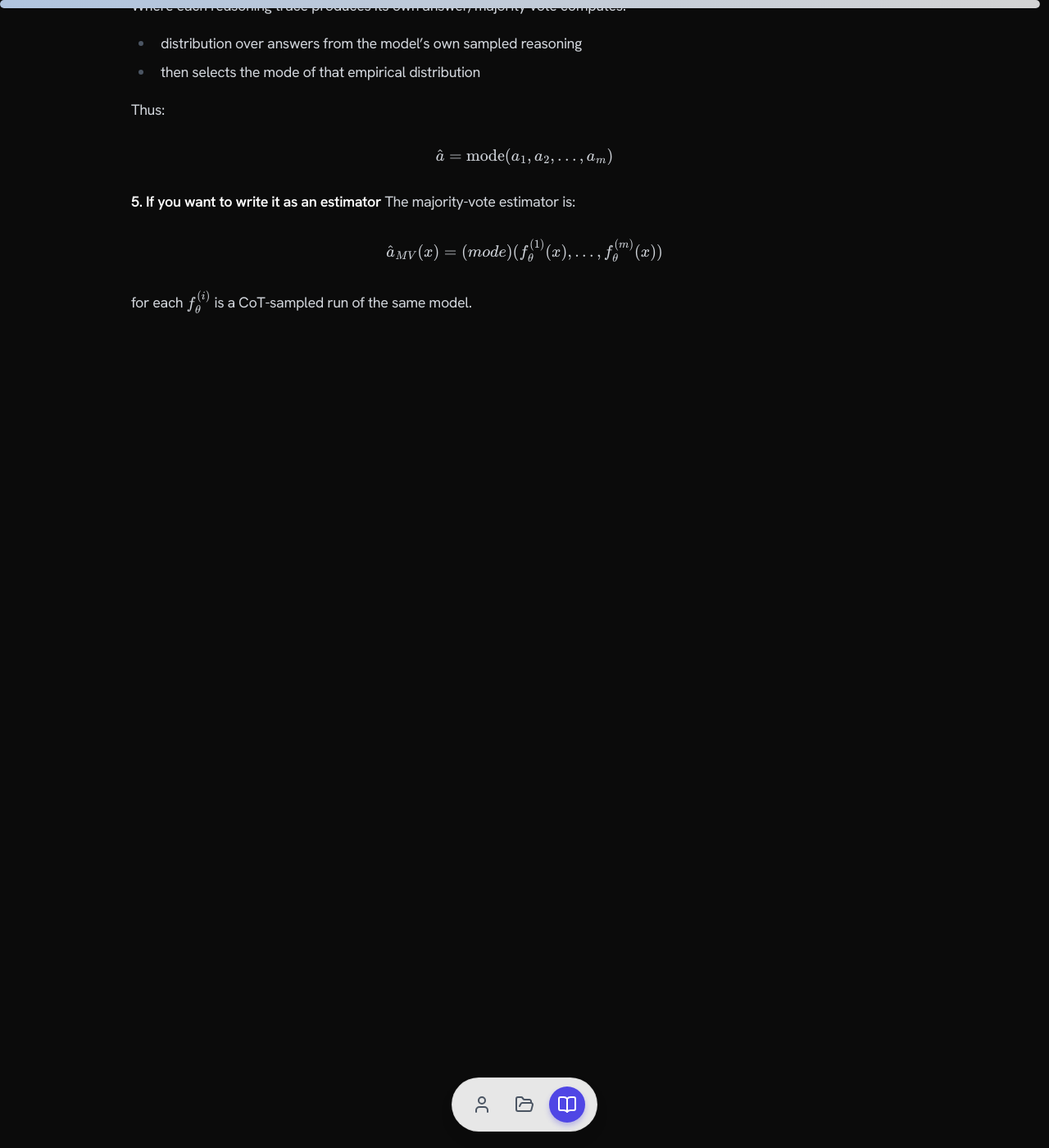
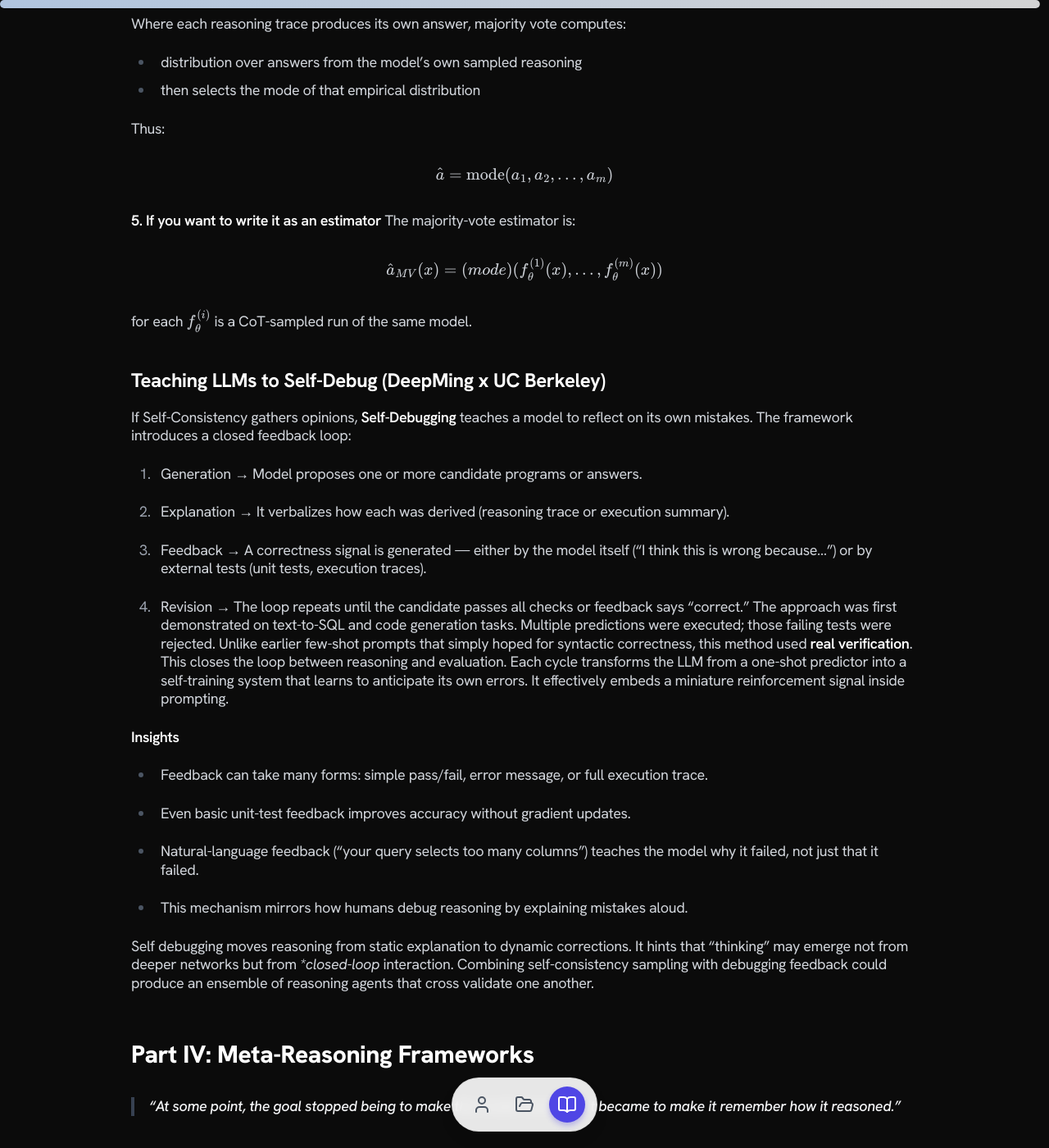
Before and after one commit to omertafveez-2001/omertafveez-2001.github.io, a Jekyll site: the page built from blogs/reasoning-primer/reasoning-primer.md, in a window 1280 px wide and 1400 px high, scrolled down 11070 px. Shown: the whole window at 82% size. Built offline with Jekyll 4.4.1, drawn with Linux system fonts in a browser that asks for light colours; nearby versions of some CDN libraries.

Commit message:
reasooning

```diff
--- a/blogs/reasoning-primer/reasoning-primer.md
+++ b/blogs/reasoning-primer/reasoning-primer.md
@@ -281,7 +281,7 @@ $$
 
 <br>
 
-**4. Meaning in CoT Context**
+**4. Meaning in CoT Context** <br>
 Given:
 
 $$
@@ -306,4 +306,29 @@ $$
 $$
 
 for each $$ f_{\theta}^{(i)}$$ is a CoT-sampled run of the same model.
-<br>
+
+### **Teaching LLMs to Self-Debug (DeepMing x UC Berkeley)**
+If Self-Consistency gathers opinions, **Self-Debugging** teaches a model to reflect on its own mistakes. The framework introduces a closed feedback loop:
+1. Generation → Model proposes one or more candidate programs or answers.
+
+2. Explanation → It verbalizes how each was derived (reasoning trace or execution summary).
+
+3. Feedback → A correctness signal is generated — either by the model itself (“I think this is wrong because…”) or by external tests (unit tests, execution traces).
+
+4. Revision → The loop repeats until the candidate passes all checks or feedback says “correct.”
+The approach was first demonstrated on text-to-SQL and code generation tasks. Multiple predictions were executed; those failing tests were rejected. Unlike earlier few-shot prompts that simply hoped for syntactic correctness, this method used **real verification**. This closes the loop between reasoning and evaluation. Each cycle transforms the LLM from a one-shot predictor into a self-training system that learns to anticipate its own errors. It effectively embeds a miniature reinforcement signal inside prompting. <br>
+
+**Insights**
+- Feedback can take many forms: simple pass/fail, error message, or full execution trace.
+
+- Even basic unit-test feedback improves accuracy without gradient updates.
+
+- Natural-language feedback (“your query selects too many columns”) teaches the model why it failed, not just that it failed.
+
+- This mechanism mirrors how humans debug reasoning by explaining mistakes aloud.
+
+Self debugging moves reasoning from static explanation to dynamic corrections. It hints that "thinking" may emerge not from deeper networks but from **closed-loop* interaction. Combining self-consistency sampling with debugging feedback could produce an ensemble of reasoning agents that cross validate one another.
+
+
+## **Part IV: Meta-Reasoning Frameworks**
+> At some point, the goal stopped being to make the model reason — it became to make it remember how it reasoned.
```
